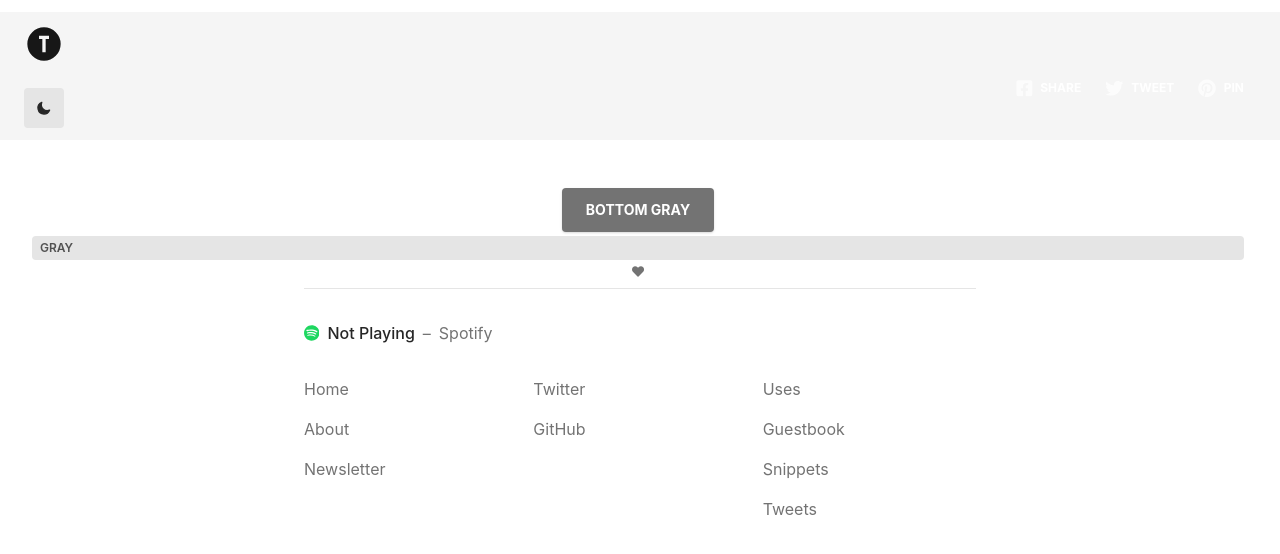
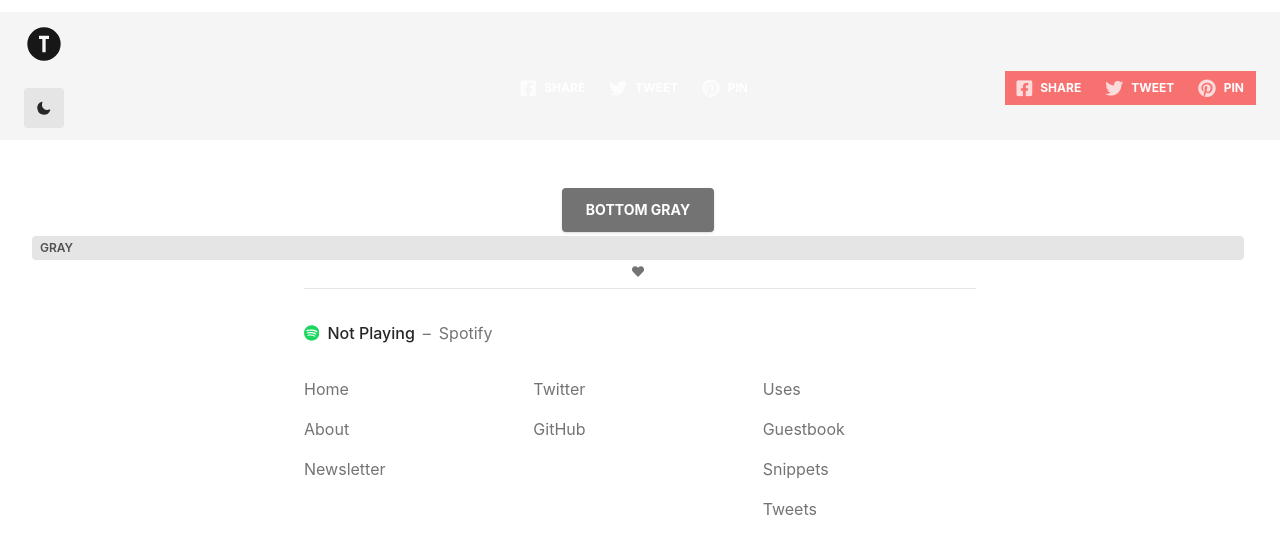
Before and after one commit to thnmtrn/thien.io, a Next.js app: page /dev in a window 1280 px wide. Shown: the top 554 px of the page. Built offline with nearby package versions, Linux system fonts and the light colour scheme; no server answers; what @tailwindcss/typography would draw is missing.

Commit message:
2 state nav

```diff
--- a/components/Navbar.js
+++ b/components/Navbar.js
@@ -5,6 +5,8 @@ import { MdBookmarkBorder, MdMenu } from 'react-icons/md'
 
 export default function Navbar({ fixed }) {
   const [navbarOpen, setNavbarOpen] = useState(false);
+  const [isBookmarkOpen, setisBookmarkOpen] = useState(false);
+
   return (
     <>
       <nav className="relative flex flex-wrap items-center justify-between px-2 py-3 navbar-expand-lg bg-gray-100 dark:bg-gray-900 mb-6 mt-3">
@@ -20,7 +22,7 @@ export default function Navbar({ fixed }) {
             <button
               className="text-white cursor-pointer text-xl leading-none px-1 py-1 border border-solid border-transparent rounded bg-transparent block lg:hidden outline-none focus:outline-none"
               type="button"
-              onClick={() => setNavbarOpen(!navbarOpen)}
+              onClick={() => setisBookmarkOpen(!isBookmarkOpen)}
             >
               <MdBookmarkBorder className="text-gray-800 w-6 h-6"/>
             </button>
@@ -67,6 +69,40 @@ export default function Navbar({ fixed }) {
               </li>
             </ul>
           </div>
+          <div
+            className={
+              "lg:flex flex-grow items-center" +
+              (isBookmarkOpen ? "flex" : " hidden")
+            }
+            id="example-navbar-danger"
+          >
+            <ul className="flex flex-col lg:flex-row list-none lg:ml-auto mt-6 bg-red-400">
+              <li className="nav-item">
+                <a
+                  className="px-3 py-2 flex items-center text-xs uppercase font-bold leading-snug text-white hover:opacity-75"
+                  href="#pablo"
+                >
+                  <i className="fab fa-facebook-square text-lg leading-lg text-white opacity-75"></i><span className="ml-2">Share</span>
+                </a>
+              </li>
+              <li className="nav-item">
+                <a
+                  className="px-3 py-2 flex items-center text-xs uppercase font-bold leading-snug text-white hover:opacity-75"
+                  href="#pablo"
+                >
+                  <i className="fab fa-twitter text-lg leading-lg text-white opacity-75"></i><span className="ml-2">Tweet</span>
+                </a>
+              </li>
+              <li className="nav-item">
+                <a
+                  className="px-3 py-2 flex items-center text-xs uppercase font-bold leading-snug text-white hover:opacity-75"
+                  href="#pablo"
+                >
+                  <i className="fab fa-pinterest text-lg leading-lg text-white opacity-75"></i><span className="ml-2">Pin</span>
+                </a>
+              </li>
+            </ul>
+          </div>
         </div>
       </nav>
     </>
```
